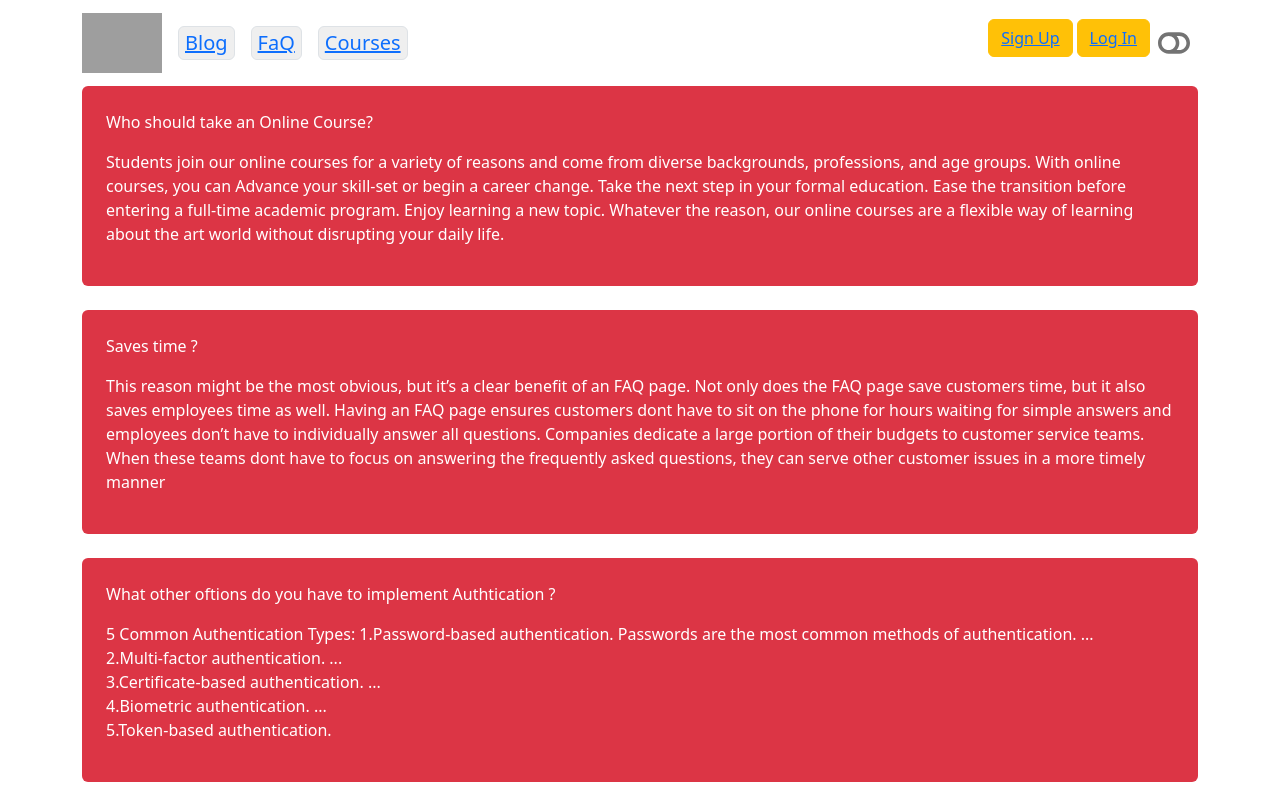
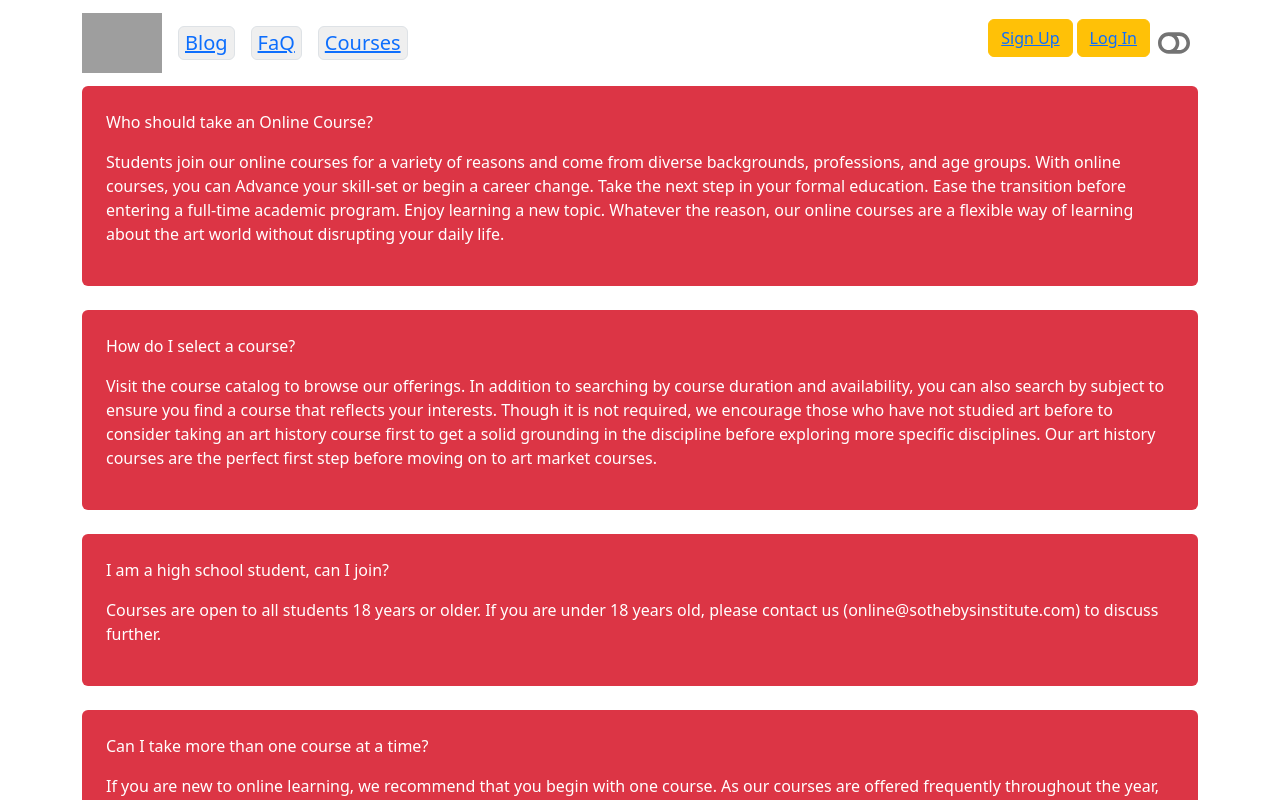
Before and after one commit to bayejidhawlader/master-study-client-10, a React (Create React App) app: page /faq in a window 1280 px wide. Shown: the top 800 px of the page. Built offline with nearby package versions, Linux system fonts and the light colour scheme; no server answers; grey boxes are pictures that could not be loaded.

Commit message:
Add a 404 text and fix more issued

```diff
--- a/src/App.js
+++ b/src/App.js
@@ -27,12 +27,12 @@ function App() {
         },
 
         {
+          path: "/",
+          element: <Home></Home>,
+        },
+        {
           path: "/blog",
           element: <Blog></Blog>,
-        },
-        {
-          path: "/",
-          element: <Home></Home>,
         },
         {
           path: "/faq",
@@ -67,8 +67,12 @@ function App() {
       ],
     },
     {
-      path: "/",
-      element: <p>P Not found --- 404</p>,
+      path: "/*",
+      element: (
+        <span className="bg-warning p-5 text-bold text-center">
+          404 Not found
+        </span>
+      ),
     },
   ]);
   return (
--- a/src/LogIn-Register/Login.js
+++ b/src/LogIn-Register/Login.js
@@ -24,7 +24,7 @@ const Login = () => {
     const password = from.password.value;
     // console.log(email,PhotoURL, password, name);
 
-    SignUp(email, password)
+    SignUp(name, email, password)
       .then((result) => {
         const user = result.user;
         console.log(user);
--- a/src/Pages/Courses/Cards.css
+++ b/src/Pages/Courses/Cards.css
@@ -1,7 +1,8 @@
 .cards {
     width: 100%;
     display: grid;
+    margin-left: 40px;
     grid-template-columns:  1fr 2fr;
-    margin-bottom: 10px;
-    margin-left: 50px;
+    margin-bottom: 12px;
+
 }
--- a/src/Pages/Courses/Cards.js
+++ b/src/Pages/Courses/Cards.js
@@ -5,8 +5,7 @@ import { Link } from "react-router-dom";
 import "./Cards.css";
 const Cards = ({ pro }) => {
   const { name, picture, title, price, _id } = pro;
-  // console.log(pro);
-  //
+
   return (
     <Container className="">
       <Row className="mb-3">
--- a/src/Pages/Courses/Courses.js
+++ b/src/Pages/Courses/Courses.js
@@ -1,10 +1,10 @@
+import { useLoaderData } from "react-router";
 import { Col, Container, Row } from "react-bootstrap";
-import { useLoaderData } from "react-router";
 import Cards from "./Cards";
 
 const Courses = () => {
   const program = useLoaderData();
-  // console.log(program)
+
   return (
     <Container>
       <Row>
--- a/src/Pages/Courses/Details.js
+++ b/src/Pages/Courses/Details.js
@@ -4,14 +4,15 @@ import Card from "react-bootstrap/Card";
 
 const Details = () => {
   const course = useLoaderData();
-  const { name, title, picture, details } = course;
+  const { name, title, price, picture, details } = course;
   return (
     <div>
-      <Card style={{ width: "50rem" }}>
+      <Card>
         <Card.Img variant="top" src={picture} />
         <Card.Body>
           <Card.Title>{name}</Card.Title>
           <Card.Text>{title}</Card.Text>
+          <Card.Text>{price}</Card.Text>
           <p>{details}</p>
         </Card.Body>
       </Card>
--- a/src/Pages/FaQ/Faq.js
+++ b/src/Pages/FaQ/Faq.js
@@ -17,33 +17,25 @@ const Faq = () => {
       </div>
       <br />
       <div className="bg-danger p-4 text-white rounded ">
-        <p>Saves time ?</p>
+        <p>How do I select a course?</p>
         <p>
-          This reason might be the most obvious, but it’s a clear benefit of an
-          FAQ page. Not only does the FAQ page save customers time, but it also
-          saves employees time as well. Having an FAQ page ensures customers
-          dont have to sit on the phone for hours waiting for simple answers and
-          employees don’t have to individually answer all questions. Companies
-          dedicate a large portion of their budgets to customer service teams.
-          When these teams dont have to focus on answering the frequently asked
-          questions, they can serve other customer issues in a more timely
-          manner
+          Visit the course catalog to browse our offerings. In addition to
+          searching by course duration and availability, you can also search by
+          subject to ensure you find a course that reflects your interests.
+          Though it is not required, we encourage those who have not studied art
+          before to consider taking an art history course first to get a solid
+          grounding in the discipline before exploring more specific
+          disciplines. Our art history courses are the perfect first step before
+          moving on to art market courses.
         </p>
       </div>
       <br />
       <div className="bg-danger p-4 text-white rounded ">
-        <p>What other oftions do you have to implement Authtication ?</p>
+        <p>I am a high school student, can I join?</p>
         <p>
-          5 Common Authentication Types: 1.Password-based authentication.
-          Passwords are the most common methods of authentication. ...
-          <br />
-          2.Multi-factor authentication. ...
-          <br />
-          3.Certificate-based authentication. ...
-          <br />
-          4.Biometric authentication. ...
-          <br />
-          5.Token-based authentication.
+          Courses are open to all students 18 years or older. If you are under
+          18 years old, please contact us (online@sothebysinstitute.com) to
+          discuss further.
         </p>
       </div>
       <br />
--- a/src/Pages/Shared/LeftSIdeShare/LeftSideShare.js
+++ b/src/Pages/Shared/LeftSIdeShare/LeftSideShare.js
@@ -11,14 +11,14 @@ const LeftSideShare = () => {
   }, []);
 
   return (
-    <div className="bg-success rounded p-2 text-white">
+    <div className="bg-warning rounded p-2 text-white">
       <h4>All Courses : {courses.length}</h4>
       {courses.map((course) => (
-        <p key={course.id}>
+        <span key={course.id}>
           <Link className="text-white" to={`/courses/${course.id}`}>
             {course.name}
           </Link>
-        </p>
+        </span>
       ))}
     </div>
   );
--- a/src/Pages/Shared/RightSideShare/RightSideShare.js
+++ b/src/Pages/Shared/RightSideShare/RightSideShare.js
@@ -1,7 +1,7 @@
 import React from "react";
 
 const RightSideShare = () => {
-  return <div></div>;
+  return <div className="bg-danger p-10">{/* <h2>Eight SIde</h2> */}</div>;
 };
 
 export default RightSideShare;
--- a/src/Route/PrivateRoute.js
+++ b/src/Route/PrivateRoute.js
@@ -1,7 +1,7 @@
 import React, { useContext } from "react";
+import Spinner from "react-bootstrap/Spinner";
+import { AuthContext } from "../firebase/UserContext";
 import { Navigate, useLocation } from "react-router";
-import { AuthContext } from "../firebase/UserContext";
-import Spinner from "react-bootstrap/Spinner";
 
 const PrivateRoute = ({ children }) => {
   const location = useLocation();
@@ -9,7 +9,7 @@ const PrivateRoute = ({ children }) => {
   if (loading) {
     return (
       <Spinner animation="border" role="status">
-        <span className="visually-hidden">Loading</span>
+        <p className="visually-hidden">Loadings......</p>
       </Spinner>
     );
   }
--- a/src/components/Main.js
+++ b/src/components/Main.js
@@ -2,7 +2,6 @@ import React from "react";
 import { Col, Container, Row } from "react-bootstrap";
 import { Outlet } from "react-router";
 import Header from "./Header";
-import Home from "./Home";
 
 const Main = () => {
   return (
--- a/src/firebase/UserContext.js
+++ b/src/firebase/UserContext.js
@@ -1,9 +1,9 @@
 import React, { createContext, useEffect, useState } from "react";
 import {
+  onAuthStateChanged,
+  signInWithPopup,
   createUserWithEmailAndPassword,
   getAuth,
-  onAuthStateChanged,
-  signInWithPopup,
   signOut,
   updateProfile,
 } from "firebase/auth";
@@ -51,9 +51,9 @@ const UserContext = ({ children }) => {
     user: user,
     loading,
     logOut,
-    SignUp,
     updateUserProfile,
     GoogleProvider,
+    SignUp,
     GithubProvider,
   };
   return (
```
